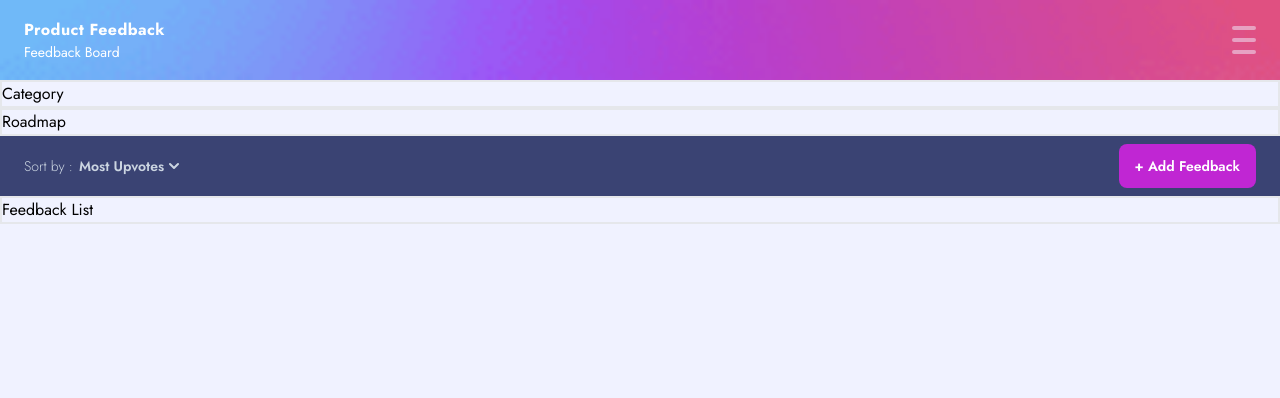
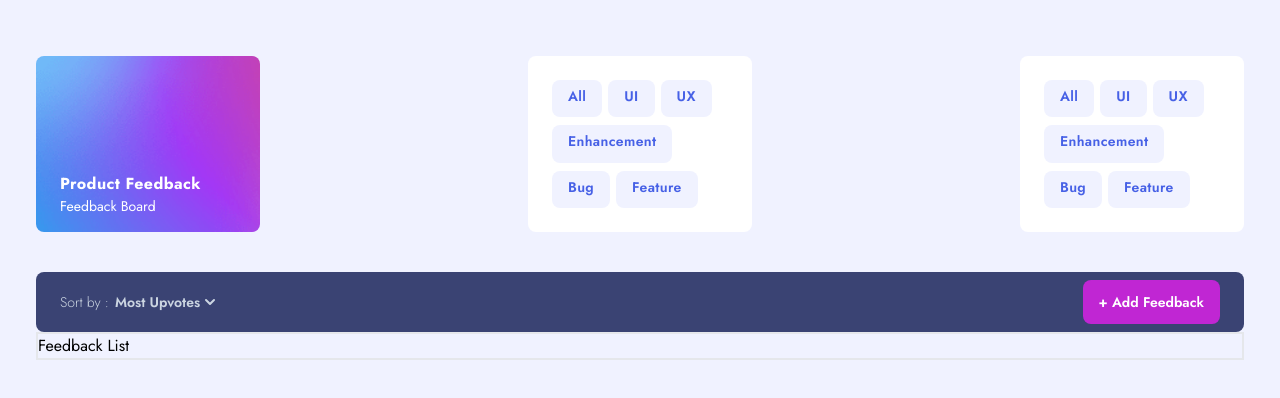
Before and after one commit to diniezikryy/product-feedback-app, a React (Create React App) app in the folder product-feedback-frontend/: page / in a window 1280 px wide. Shown: the top 398 px of the page. Built offline with nearby package versions, Linux system fonts and the light colour scheme.

Commit message:
responsive design for tablets

```diff
--- a/product-feedback-frontend/src/components/Elements/CategoryButton.js
+++ b/product-feedback-frontend/src/components/Elements/CategoryButton.js
@@ -3,7 +3,7 @@ import React from "react";
 const CategoryButton = (props) => {
   return (
     <>
-      <div className="hover:bg-hover-color cursor-pointer px-6 py-1.5 text-sm font-semibold tracking-wide capitalize rounded-lg max-w-min text-blue-primary bg-main-secondary">
+      <div className="hover:bg-hover-color cursor-pointer px-4 py-1.5 text-sm font-semibold tracking-wide capitalize rounded-lg max-w-min text-blue-primary bg-main-secondary">
         {props.text}
       </div>
     </>
--- a/product-feedback-frontend/src/components/Homepage/FeedbackCategory.js
+++ b/product-feedback-frontend/src/components/Homepage/FeedbackCategory.js
@@ -2,7 +2,7 @@ import CategoryButton from "../Elements/CategoryButton";
 
 const FeedbackCategory = () => {
   return (
-    <div className="flex flex-wrap gap-x-2 gap-y-3.5 p-8 bg-white rounded-lg">
+    <div className="sm:w-56 h-44 sm:rounded-lg flex-wrap flex gap-x-1.5 gap-y-2 p-6 w-auto bg-white rounded-lg ">
       <CategoryButton text="All" />
       <CategoryButton text="UI" />
       <CategoryButton text="UX" />
--- a/product-feedback-frontend/src/components/Homepage/FeedbackNavbar/FeedbackNavbar.js
+++ b/product-feedback-frontend/src/components/Homepage/FeedbackNavbar/FeedbackNavbar.js
@@ -4,7 +4,7 @@ import SortDropdown from "./SortDropdown";
 const FeedbackNavbar = () => {
   return (
     <div>
-      <div className="flex items-center justify-between px-6 py-2 bg-navy-primary">
+      <div className="flex items-center justify-between px-6 py-2 bg-navy-primary sm:rounded-lg">
         <SortDropdown />
         <ButtonPrimary text="+ Add Feedback" />
       </div>
--- a/product-feedback-frontend/src/components/Homepage/Hero.js
+++ b/product-feedback-frontend/src/components/Homepage/Hero.js
@@ -2,8 +2,8 @@ const Hero = ({ handleSlideoverOpen, open }) => {
   const genericHamburgerLine = `h-1 w-6 my-1 rounded-full bg-main-secondary transition ease transform duration-300`;
 
   return (
-    <div className="relative flex items-center justify-between bg-cover bg-[url('./assets/background-header.png')] px-6 py-4">
-      <div>
+    <div className="sm:w-56 sm:h-44 sm:flex-col sm:justify-end sm:items-start sm:rounded-lg relative flex items-center justify-between bg-cover bg-[url('./assets/background-header.png')] px-6 py-4">
+      <div className="flex flex-col justify-end">
         <p className="text-base font-bold tracking-wide text-white">
           Product Feedback
         </p>
@@ -11,7 +11,7 @@ const Hero = ({ handleSlideoverOpen, open }) => {
       </div>
 
       <button
-        className="flex flex-col items-center justify-center h-12 rounded group"
+        className="flex flex-col items-center justify-center h-12 rounded group sm:hidden"
         onClick={handleSlideoverOpen}
       >
         <div
--- a/product-feedback-frontend/src/components/Homepage/Homepage.js
+++ b/product-feedback-frontend/src/components/Homepage/Homepage.js
@@ -2,7 +2,7 @@ import { useState } from "react";
 
 import Hero from "./Hero";
 import FeedbackNavbar from "./FeedbackNavbar/FeedbackNavbar";
-// import FeedbackCategory from "./FeedbackCategory";
+import FeedbackCategory from "./FeedbackCategory";
 import Slideover from "./Slideover";
 
 const Homepage = () => {
@@ -14,19 +14,34 @@ const Homepage = () => {
   };
 
   return (
-    <div>
-      <div className="">
+    <div className="container p-0 mx-auto sm:mt-14 md:px-9">
+      {/* When screen is > 1024px (Desktop Screens) */}
+
+      {/* When screen is > 768px (Tablet Screens) */}
+
+      <div className="hidden sm:contents md:flex md:flex-col">
+        <div className="flex flex-row justify-between mb-10">
+          <Hero handleSlideoverOpen={handleSlideoverOpen} open={open} />
+
+          <FeedbackCategory />
+          <FeedbackCategory />
+        </div>
+      </div>
+
+      {/* When screen is < 640px (Mobile Screens) */}
+      <div className="sm:hidden">
         <Hero handleSlideoverOpen={handleSlideoverOpen} open={open} />
       </div>
 
-      <div className="hidden border-2 border-solid border-blue-primary sm:contents">
-        <div className="border-2 border-solid">Category</div>
-        <div className="border-2 border-solid">Roadmap</div>
+      <div className="hidden">
+        <FeedbackCategory />
+        <FeedbackCategory />
       </div>
 
       {/* Slideover */}
-
-      <Slideover open={open} setOpen={handleSlideoverOpen} />
+      <div className="sm:hidden">
+        <Slideover open={open} setOpen={handleSlideoverOpen} />
+      </div>
 
       <div className="">
         <FeedbackNavbar />
--- a/product-feedback-frontend/src/components/Homepage/Slideover.js
+++ b/product-feedback-frontend/src/components/Homepage/Slideover.js
@@ -1,6 +1,7 @@
 import { Fragment } from "react";
 import { Dialog, Transition } from "@headlessui/react";
-import { XIcon } from "@heroicons/react/outline";
+
+import FeedbackCategory from "./FeedbackCategory";
 
 const Slideover = ({ open, setOpen }) => {
   return (
@@ -22,7 +23,7 @@ const Slideover = ({ open, setOpen }) => {
           >
             <Dialog.Overlay className="absolute inset-0 transition-opacity bg-gray-500 bg-opacity-75" />
           </Transition.Child>
-          <div className="fixed inset-y-0 right-0 flex max-w-full pl-10 pointer-events-none">
+          <div className="fixed inset-y-0 right-0 flex max-w-full pl-24 pointer-events-none">
             <Transition.Child
               as={Fragment}
               enter="transform transition ease-in-out duration-500 sm:duration-700"
@@ -33,20 +34,13 @@ const Slideover = ({ open, setOpen }) => {
               leaveTo="translate-x-full"
             >
               <div className="relative w-screen max-w-md pointer-events-auto mt-[80px]">
-                <div className="flex flex-col h-full py-6 overflow-y-scroll bg-white shadow-xl">
-                  <div className="px-4 sm:px-6">
-                    <Dialog.Title className="text-lg font-medium text-gray-900">
-                      {" "}
-                      Panel title{" "}
-                    </Dialog.Title>
-                  </div>
+                <div className="flex flex-col justify-center h-full overflow-y-scroll shadow-xl bg-main-secondary">
+                  <div className="px-4 sm:px-6"></div>
                   <div className="relative flex-1 px-4 mt-6 sm:px-6">
                     {/* Replace with your content */}
-                    <div className="absolute inset-0 px-4 sm:px-6">
-                      <div
-                        className="h-full border-2 border-gray-200 border-dashed"
-                        aria-hidden="true"
-                      />
+                    <div className="absolute inset-0 flex flex-col gap-6 px-6">
+                      <FeedbackCategory />
+                      <FeedbackCategory />
                     </div>
                     {/* /End replace */}
                   </div>
```
Also changed, not shown: 1 other file (tests, documents, lock files or other folders).
